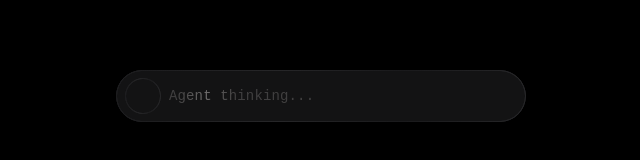
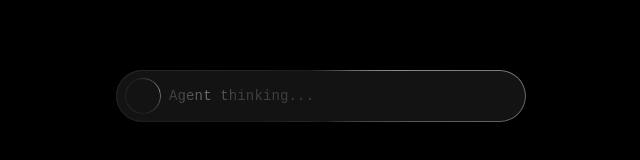
Before and after one commit to mattjss/AI-Orb, a Next.js app: page / in a window 1280 px wide. Shown: the part 404-564 px from the top of the page, without its empty margins (319-959 px from the left). Built offline with nearby package versions, Linux system fonts and the light colour scheme.

Commit message:
feat: switch to conic gradient for metal highlight animation
Use conic gradient with @property for continuous border highlight.

Co-authored-by: matt silverman <14959052+mattjss@users.noreply.github.com>

```diff
--- a/src/app/globals.css
+++ b/src/app/globals.css
@@ -9,12 +9,18 @@
   }
 }
 
-@keyframes metal-load {
+@property --metal-angle {
+  syntax: "<angle>";
+  initial-value: 0deg;
+  inherits: false;
+}
+
+@keyframes metal-rotate {
   0% {
-    background-position: 200% center;
+    --metal-angle: 0deg;
   }
   100% {
-    background-position: -200% center;
+    --metal-angle: 360deg;
   }
 }
 
@@ -23,7 +29,7 @@ body {
   min-height: 100vh;
 }
 
-/* Metal shader loading border effect for pill and orb frame */
+/* Metal shader border effect that sweeps around the edges */
 .metal-border {
   position: relative;
 }
@@ -34,28 +40,25 @@ body {
   inset: -1px;
   border-radius: inherit;
   padding: 1px;
-  background: linear-gradient(
-    90deg,
-    #1a1a1c 0%,
-    #262628 15%,
-    #1a1a1c 25%,
-    #262628 35%,
-    #4a4a4e 45%,
-    #6a6a6e 48%,
-    #8a8a8f 50%,
-    #6a6a6e 52%,
-    #4a4a4e 55%,
-    #262628 65%,
-    #1a1a1c 75%,
-    #262628 85%,
-    #1a1a1c 100%
+  background: conic-gradient(
+    from var(--metal-angle),
+    #1a1a1c 0deg,
+    #262628 30deg,
+    #1a1a1c 80deg,
+    #4a4a4e 140deg,
+    #6a6a6e 160deg,
+    #8a8a8f 180deg,
+    #6a6a6e 200deg,
+    #4a4a4e 220deg,
+    #1a1a1c 280deg,
+    #262628 330deg,
+    #1a1a1c 360deg
   );
-  background-size: 300% 100%;
   -webkit-mask: linear-gradient(#fff 0 0) content-box, linear-gradient(#fff 0 0);
   -webkit-mask-composite: xor;
   mask: linear-gradient(#fff 0 0) content-box, linear-gradient(#fff 0 0);
   mask-composite: exclude;
-  animation: metal-load 2.5s ease-in-out infinite;
+  animation: metal-rotate 3s linear infinite;
   pointer-events: none;
 }
 
```
